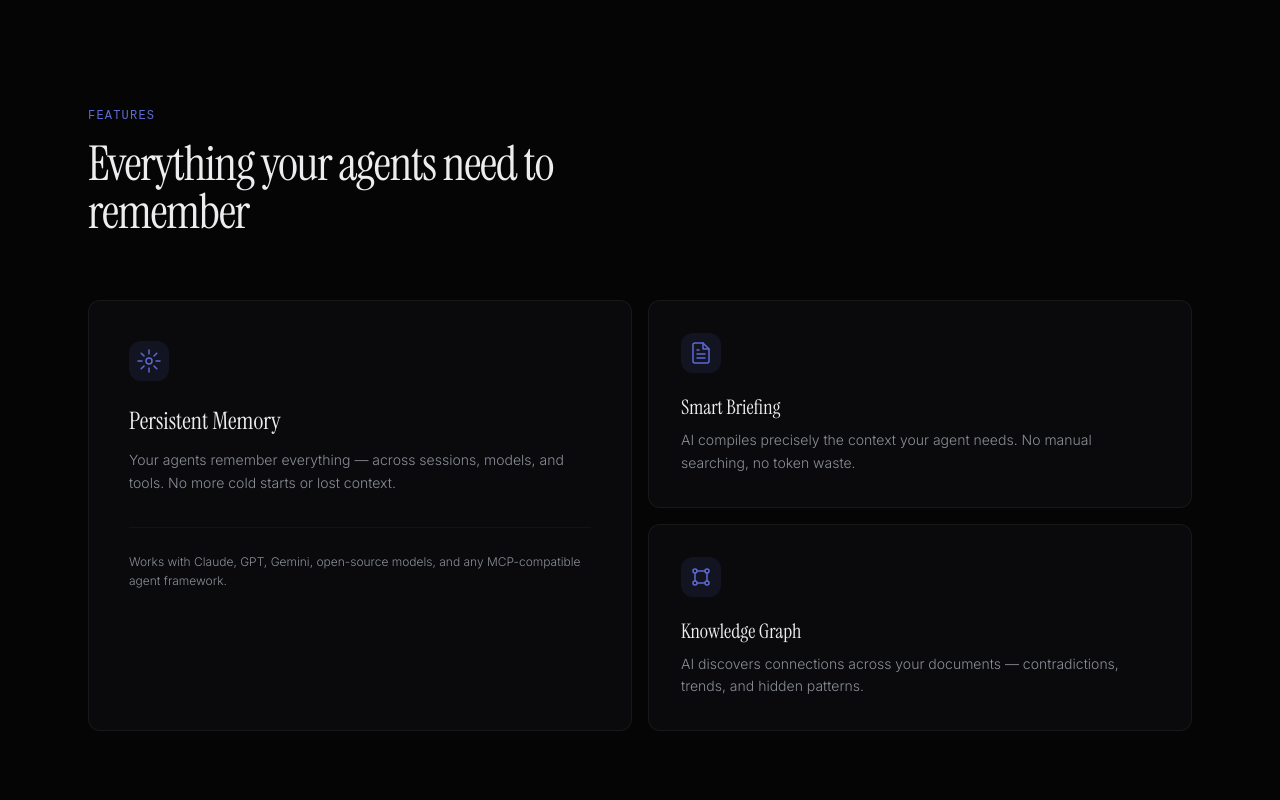
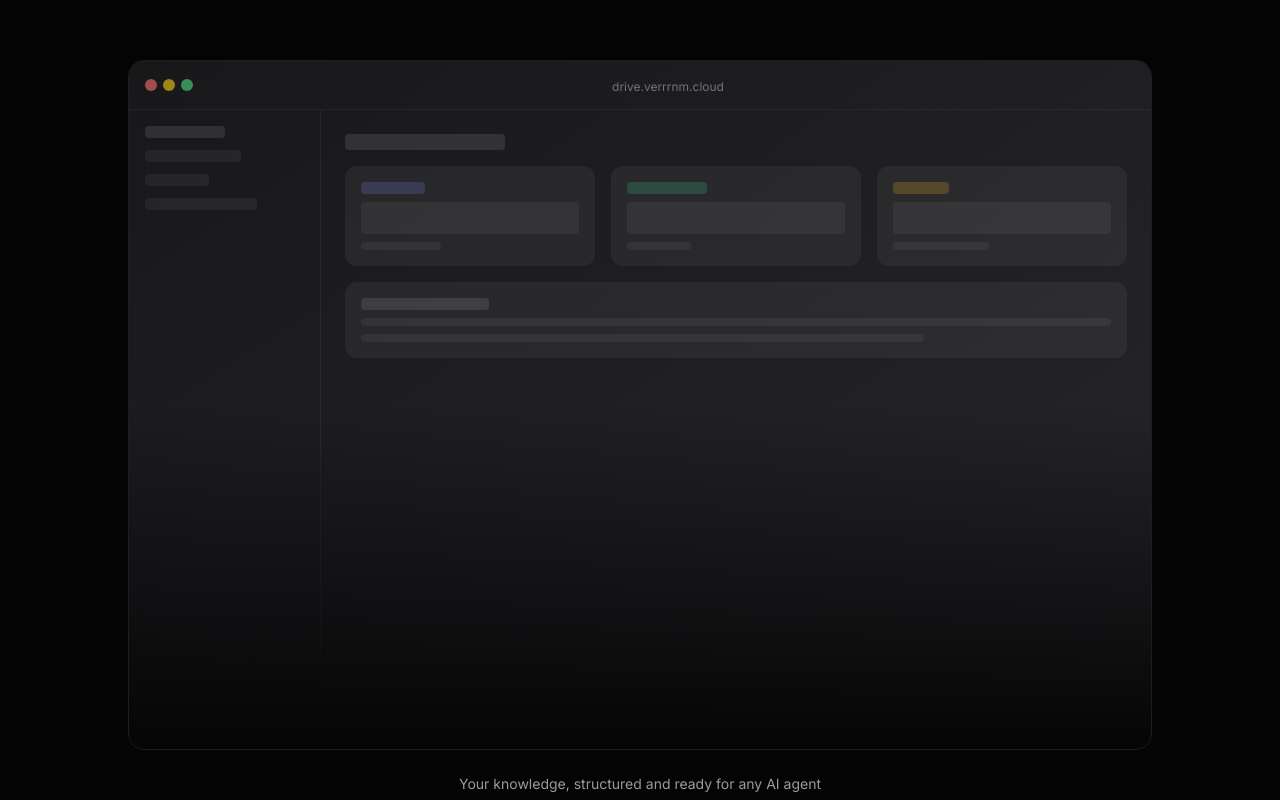
Before and after one commit to DriveMem/drivemem, a Next.js app in the folder apps/web/: page / in a window 1280 px wide. Shown: the part 820-1620 px from the top of the page. Built offline with nearby package versions, Linux system fonts and the light colour scheme.

Commit message:
feat(landing): add product preview section with simulated dashboard UI
- CSS-simulated Dashboard preview between Hero and Features
- Browser chrome + sidebar + cards + gradient overlay
- Uses existing FadeIn component for scroll animation

```diff
--- a/apps/web/src/app/page.tsx
+++ b/apps/web/src/app/page.tsx
@@ -351,6 +351,69 @@ export default function LandingPage() {
         <div className="absolute bottom-0 left-0 right-0 h-32 bg-gradient-to-t from-[#050506] to-transparent" />
       </section>
 
+      {/* ===== Product Preview ===== */}
+      <section className="relative py-20 px-6">
+        <FadeIn>
+          <div className="max-w-5xl mx-auto">
+            <div className="relative rounded-2xl overflow-hidden shadow-2xl border border-white/10">
+              {/* 产品界面预览 - 用 CSS 模拟 Dashboard */}
+              <div className="bg-gradient-to-br from-zinc-900 to-zinc-800 aspect-[16/10] relative">
+                {/* 模拟顶部导航 */}
+                <div className="flex items-center gap-2 px-4 py-3 border-b border-white/5">
+                  <div className="flex gap-1.5">
+                    <div className="w-3 h-3 rounded-full bg-red-400/60" />
+                    <div className="w-3 h-3 rounded-full bg-yellow-400/60" />
+                    <div className="w-3 h-3 rounded-full bg-green-400/60" />
+                  </div>
+                  <div className="flex-1 text-center">
+                    <span className="text-xs text-zinc-500">drive.verrrnm.cloud</span>
+                  </div>
+                </div>
+                {/* 模拟侧边栏 + 主内容 */}
+                <div className="flex h-full">
+                  <div className="w-48 border-r border-white/5 p-4 space-y-3">
+                    <div className="h-3 bg-white/10 rounded w-20" />
+                    <div className="h-3 bg-white/5 rounded w-24" />
+                    <div className="h-3 bg-white/5 rounded w-16" />
+                    <div className="h-3 bg-white/5 rounded w-28" />
+                  </div>
+                  <div className="flex-1 p-6 space-y-4">
+                    <div className="h-4 bg-white/10 rounded w-40" />
+                    <div className="grid grid-cols-3 gap-4">
+                      <div className="bg-white/5 rounded-xl p-4 space-y-2">
+                        <div className="h-3 bg-indigo-400/20 rounded w-16" />
+                        <div className="h-8 bg-white/5 rounded" />
+                        <div className="h-2 bg-white/5 rounded w-20" />
+                      </div>
+                      <div className="bg-white/5 rounded-xl p-4 space-y-2">
+                        <div className="h-3 bg-emerald-400/20 rounded w-20" />
+                        <div className="h-8 bg-white/5 rounded" />
+                        <div className="h-2 bg-white/5 rounded w-16" />
+                      </div>
+                      <div className="bg-white/5 rounded-xl p-4 space-y-2">
+                        <div className="h-3 bg-amber-400/20 rounded w-14" />
+                        <div className="h-8 bg-white/5 rounded" />
+                        <div className="h-2 bg-white/5 rounded w-24" />
+                      </div>
+                    </div>
+                    <div className="bg-white/5 rounded-xl p-4 space-y-2">
+                      <div className="h-3 bg-white/10 rounded w-32" />
+                      <div className="h-2 bg-white/5 rounded w-full" />
+                      <div className="h-2 bg-white/5 rounded w-3/4" />
+                    </div>
+                  </div>
+                </div>
+              </div>
+              {/* 光晕效果 */}
+              <div className="absolute inset-0 bg-gradient-to-t from-[#050506] via-transparent to-transparent pointer-events-none" />
+            </div>
+            <p className="text-center mt-6 text-zinc-400 text-sm">
+              Your knowledge, structured and ready for any AI agent
+            </p>
+          </div>
+        </FadeIn>
+      </section>
+
       {/* ===== Features ===== */}
       <section id="features" className="relative py-24 md:py-32">
         <div className="max-w-6xl mx-auto px-6">
```
